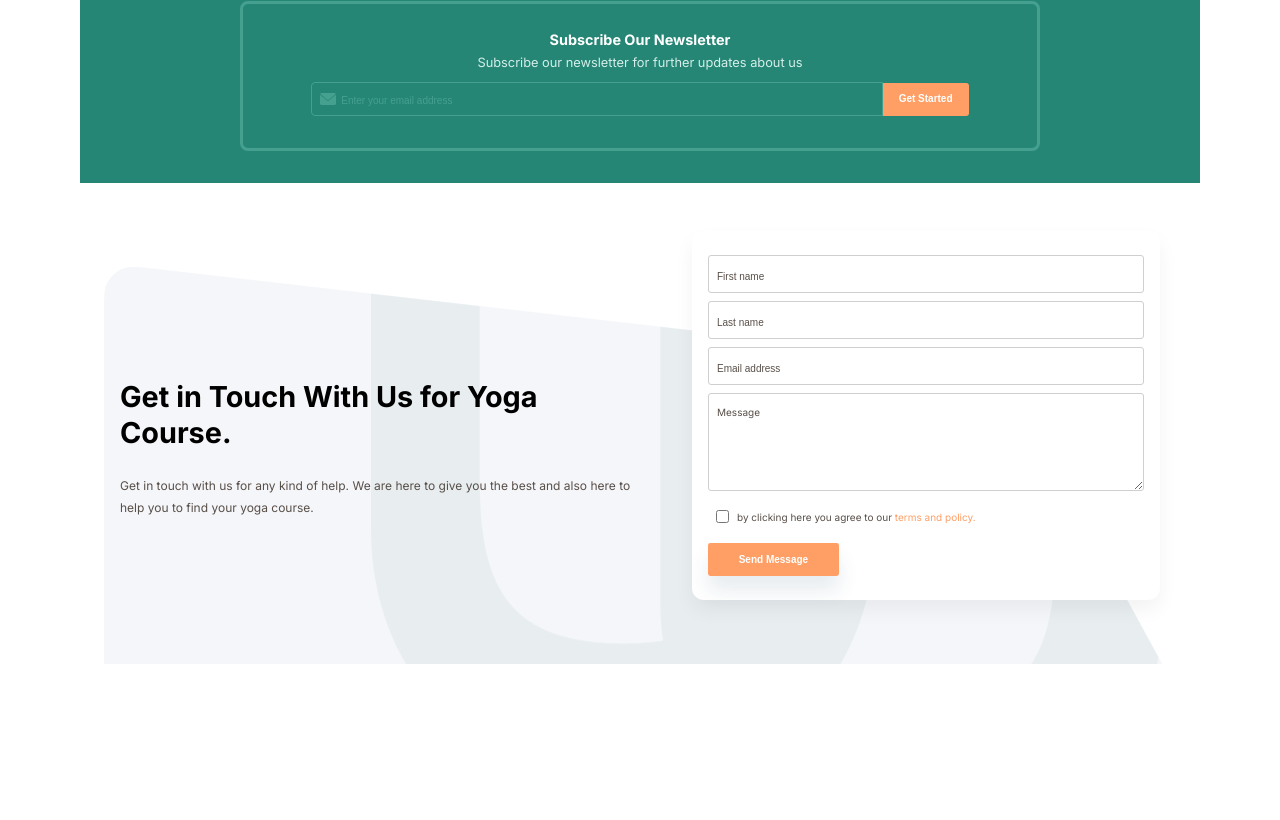
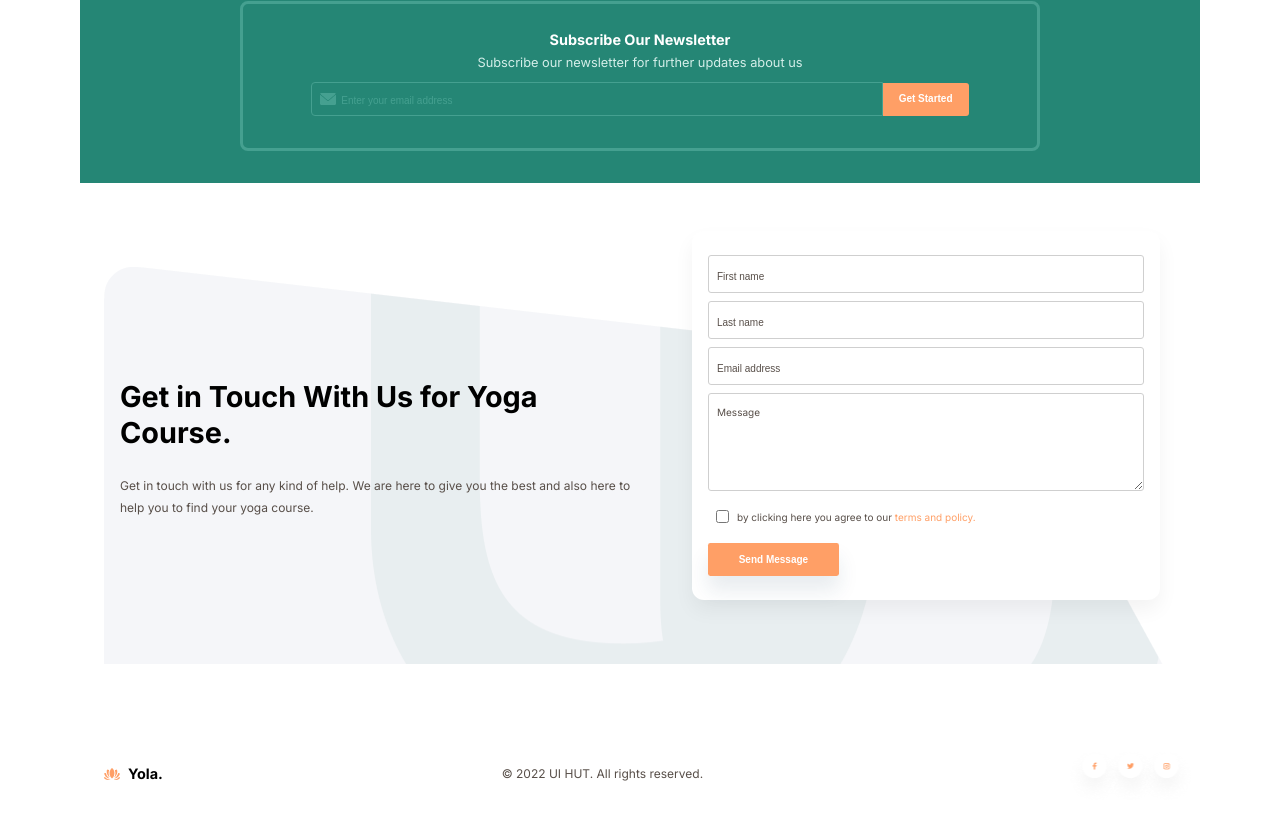
Before and after one commit to RopeJuve/YogaCourse, a React (Create React App) app: page / in a window 1280 px wide. Shown: the part 3691-4511 px from the top of the page. Built offline with nearby package versions, Linux system fonts and the light colour scheme.

Commit message:
Footer Component

```diff
--- a/src/App.js
+++ b/src/App.js
@@ -7,6 +7,7 @@ import Pricing from "./components/Pricing/Pricing";
 import Testimonials from "./components/Testimonials/Testimonials";
 import Newsletters from "./components/Newsletter/Newsletters";
 import Form from "./components/Form/Form";
+import Footer from "./components/Footer/Footer";
 
 function App() {
   return (
@@ -19,6 +20,7 @@ function App() {
       <Testimonials />
       <Newsletters />
       <Form />
+      <Footer />
     </div>
   );
 }
--- /dev/null
+++ b/src/components/Footer/Footer.css
@@ -0,0 +1,40 @@
+.footer__container {
+    padding: 0 1.5rem;
+    display: grid;
+    gap: 0.5rem;
+}
+
+.footer__container>p {
+    font-weight: 400;
+    font-size: 12px;
+    line-height: 22px;
+    color: #584F49;
+}
+
+.footer__logo-wrapper {
+    display: flex;
+    align-items: center;
+    gap: 0.5rem;
+}
+
+.footer__logo-wrapper>p {
+    font-weight: 700;
+    font-size: 0.9rem;
+    line-height: 24px;
+}
+
+.footer__social-wrapper{
+    transform: translateX(-1.4rem);
+}
+
+@media screen and (min-width: 800px) {
+    .footer__container{
+        display: flex;
+        align-items: center;
+        justify-content: space-between;
+    }
+
+    .footer__social-wrapper{
+        transform: translateX(1.4rem);
+    }
+}
--- /dev/null
+++ b/src/components/Footer/Footer.jsx
@@ -0,0 +1,21 @@
+
+import './Footer.css'
+import logo from '../../assets/Group 5739.png'
+import social from '../../assets/Social (1).png'
+
+const Footer = () => {
+  return (
+    <div className="footer__container">
+      <div className="footer__logo-wrapper">
+        <img src={logo} alt="logo" />
+        <p>Yola.</p>
+      </div>
+      <p>© 2022 UI HUT. All rights reserved.</p>
+      <div className="footer__social-wrapper">
+        <img src={social} alt='' />
+      </div>
+    </div>
+  );
+};
+
+export default Footer;
--- a/src/components/Header/NavBar.jsx
+++ b/src/components/Header/NavBar.jsx
@@ -1,5 +1,5 @@
 import "./Header.css";
-import logo from '../../assets/Group 5739.png'
+import logo from "../../assets/Group 5739.png";
 import Menu from '../../assets/Menu.png'
 
 const NavBar = () => {
```
Also changed, not shown: src/assets/Social (1).png (added).
